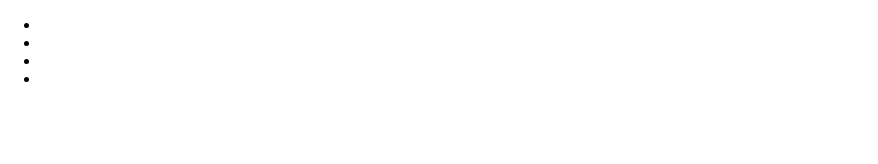
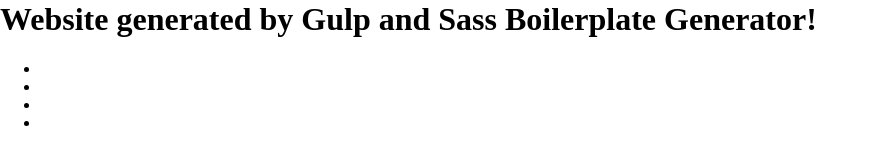
Before and after one commit to CoGeno/gulp-sass-boilerplate-mod, a website: page index.html in a window 1280 px wide. Shown: the whole page, without its empty margins (0-878 px from the left). Drawn offline with nearby package versions, Linux system fonts and the light colour scheme; files that its build step writes are made by us from their sources.

Commit message:
Update index.html to add h1

```diff
--- a/index.html
+++ b/index.html
@@ -10,6 +10,7 @@
   </head>
   <body>
     <header class="header">
+      <h1>Website generated by Gulp and Sass Boilerplate Generator!</h1>
       <nav>
         <ul>
           <li></li>
```
